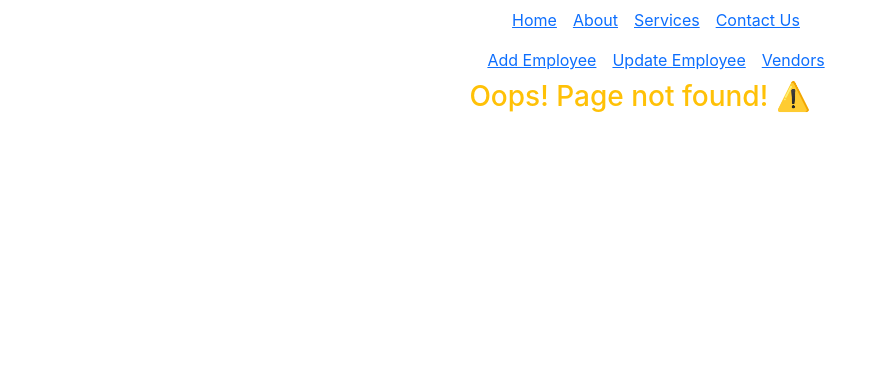
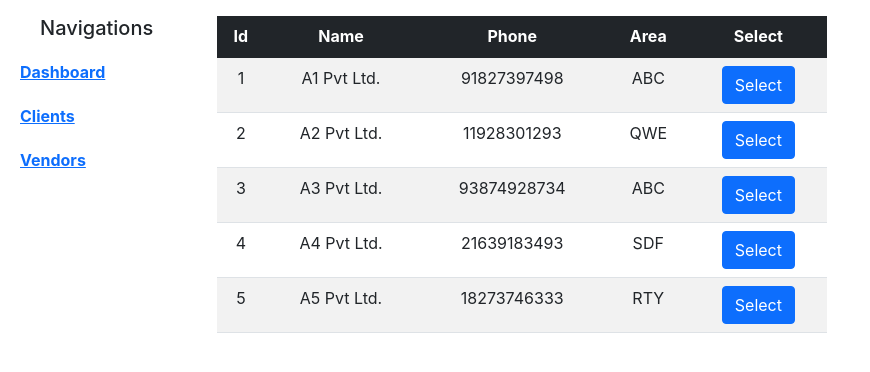
Before and after one commit to hetsuthar028/wt-basic-training, a React (Create React App) app in the folder reactjs-training/project1/: page /clients in a window 1280 px wide. Before the commit this address had no page. Shown: the top 372 px of the page, without its empty margins (0-870 px from the left). Built offline with nearby package versions, Linux system fonts and the light colour scheme.

Commit message:
React JS | D11 | Router Assignment 1

```diff
--- a/reactjs-training/project1/src/App.js
+++ b/reactjs-training/project1/src/App.js
@@ -1,28 +1,13 @@
 import "./App.css";
-import Addemployee from "./components/Day10/AddEmployee";
-import DeleteEmployee from "./components/Day10/DeleteEmployee";
-import Listemployee from "./components/Day10/ListEmployee";
-import Updateemployee from "./components/Day10/UpdateEmployee";
-import Updateemployee2 from "./components/Day10/UpdateEmployee2";
-import Vendors from "./components/Day10/Vendors";
-import AssignmentD9 from './components/Day9/AssignmentD9'
-import AssignmentUpdated from "./components/Day9/AssignmentUpdated";
-import Routerbasics from "./routes/RouterBasics";
+import Assignment1router from "./routes/Assignment1Router";
+import Leftnav from './components/Day11/LeftNav';
 
 function App() {
-
     return (
         <div className="App">
-            {/* <AssignmentD9 /> */}
-            {/* <AssignmentUpdated /> */}
-
-            {/* <Addemployee /> */}
-            {/* <Listemployee /> */}
-            {/* <DeleteEmployee /> */}
-            {/* <Updateemployee /> */}
-            {/* <Updateemployee2 /> */}
-            {/* <Vendors /> */}
-            <Routerbasics />
+            <div className="row mt-3">
+                <Assignment1router />
+            </div>
         </div>
     );
 }
--- /dev/null
+++ b/reactjs-training/project1/src/components/Day11/Asgn1ClientData.js
@@ -0,0 +1,16 @@
+import React from 'react';
+import { useParams } from 'react-router-dom';
+
+const Asgn1clientdata = () => {
+    const params = useParams();
+    return (
+        <div>
+            <div className=''>
+                <h5>Id: {params.clientId}</h5>
+                <h5>Name: {params.clientName}</h5>
+            </div>
+        </div>
+    );
+}
+
+export default Asgn1clientdata;
--- /dev/null
+++ b/reactjs-training/project1/src/components/Day11/Asgn1ClientList.js
@@ -0,0 +1,43 @@
+import React, { useState, useEffect } from "react";
+import { Link } from "react-router-dom";
+
+const dummyData = [
+    { id: 1, name: "A1 Pvt Ltd.", phone: 91827397498, area: "ABC" },
+    { id: 2, name: "A2 Pvt Ltd.", phone: 11928301293, area: "QWE" },
+    { id: 3, name: "A3 Pvt Ltd.", phone: 93874928734, area: "ABC" },
+    { id: 4, name: "A4 Pvt Ltd.", phone: 21639183493, area: "SDF" },
+    { id: 5, name: "A5 Pvt Ltd.", phone: 18273746333, area: "RTY" },
+];
+
+const Asgn1clientlist = () => {
+    const [clients, setClients] = useState(dummyData);
+
+    return (
+        <div>
+            <table className="table table-striped">
+                <thead className="table-dark">
+                    <tr>
+                        <th>Id</th>
+                        <th>Name</th>
+                        <th>Phone</th>
+                        <th>Area</th>
+                        <th>Select</th>
+                    </tr>
+                </thead>
+                <tbody>
+                    {clients.map((client) => (
+                        <tr key={client.id}>
+                            <td>{client.id}</td>
+                            <td>{client.name}</td>
+                            <td>{client.phone}</td>
+                            <td>{client.area}</td>
+                            <td><Link to={`/clients/${client.id}/${client.name}`}><button className="btn btn-primary">Select</button></Link></td>
+                        </tr>
+                    ))}
+                </tbody>
+            </table>
+        </div>
+    );
+};
+
+export default Asgn1clientlist;
--- /dev/null
+++ b/reactjs-training/project1/src/components/Day11/Assignment1.js
@@ -0,0 +1,20 @@
+import React from 'react';
+import Asgn1clientlist from './Asgn1ClientList';
+import { Outlet } from 'react-router-dom';
+
+const Assignment1 = () => {
+    return (
+        <div>
+            <div className='row'>
+                <div className='col-md-7'>
+                    <Asgn1clientlist />
+                </div>
+                <div className='col-md-5'>
+                    <Outlet />
+                </div>
+            </div>
+        </div>
+    );
+}
+
+export default Assignment1;
--- a/reactjs-training/project1/src/components/Day11/Home.js
+++ b/reactjs-training/project1/src/components/Day11/Home.js
@@ -1,10 +1,20 @@
-import React, { Component } from 'react';
+import React, { Component } from "react";
 
 class Home extends Component {
     render() {
         return (
             <div>
-                Home! 🏠
+                <h2>💻 Dashboard 💻</h2>
+                <p className="text-start px-5 mt-3 text-justify">
+                    Lorem ipsum dolor sit amet, consectetur adipiscing elit, sed
+                    do eiusmod tempor incididunt ut labore et dolore magna
+                    aliqua. Ut enim ad minim veniam, quis nostrud exercitation
+                    ullamco laboris nisi ut aliquip ex ea commodo consequat.
+                    Duis aute irure dolor in reprehenderit in voluptate velit
+                    esse cillum dolore eu fugiat nulla pariatur. Excepteur sint
+                    occaecat cupidatat non proident, sunt in culpa qui officia
+                    deserunt mollit anim id est laborum
+                </p>
             </div>
         );
     }
--- /dev/null
+++ b/reactjs-training/project1/src/components/Day11/LeftNav.css
@@ -0,0 +1,11 @@
+ul {
+    list-style-type: none;
+    display: block;
+    padding-left: 20px;
+}
+
+li {
+    margin: 20px 0px;
+    color: darkblue;
+    font-weight: bold;
+}
--- /dev/null
+++ b/reactjs-training/project1/src/components/Day11/LeftNav.js
@@ -0,0 +1,20 @@
+import './LeftNav.css';
+import React from "react";
+import { Link } from 'react-router-dom'
+
+const Leftnav = () => {
+    return (
+        <div>
+            <h5>Navigations</h5>
+            <div className="text-start">
+                <ul>
+                    <li><Link to="/">Dashboard</Link></li>
+                    <li><Link to="/clients">Clients</Link></li>
+                    <li><Link to="/vendors">Vendors</Link></li>
+                </ul>
+            </div>
+        </div>
+    );
+};
+
+export default Leftnav;
--- /dev/null
+++ b/reactjs-training/project1/src/routes/Assignment1Router.js
@@ -0,0 +1,35 @@
+import React from "react";
+import { BrowserRouter as Router, Route, Routes } from "react-router-dom";
+import Assignment1 from "../components/Day11/Assignment1";
+import Home from "../components/Day11/Home";
+import Asgn1clientdata from "../components/Day11/Asgn1ClientData";
+import Leftnav from "../components/Day11/LeftNav";
+import Vendors from "../components/Day10/Vendors";
+
+const Assignment1router = () => {
+    return (
+        <div>
+            <Router>
+                <div className="row">
+                    <div className="col-md-2">
+                        <Leftnav />
+                    </div>
+                    <div className="col-md-10">
+                        <Routes>
+                            <Route path="/" element={<Home />}></Route>
+                            <Route path="/clients" element={<Assignment1 />}>
+                                <Route
+                                    path=":clientId/:clientName/"
+                                    element={<Asgn1clientdata />}
+                                />
+                            </Route>
+                            <Route path="/vendors" element={<Vendors />} />
+                        </Routes>
+                    </div>
+                </div>
+            </Router>
+        </div>
+    );
+};
+
+export default Assignment1router;
```
